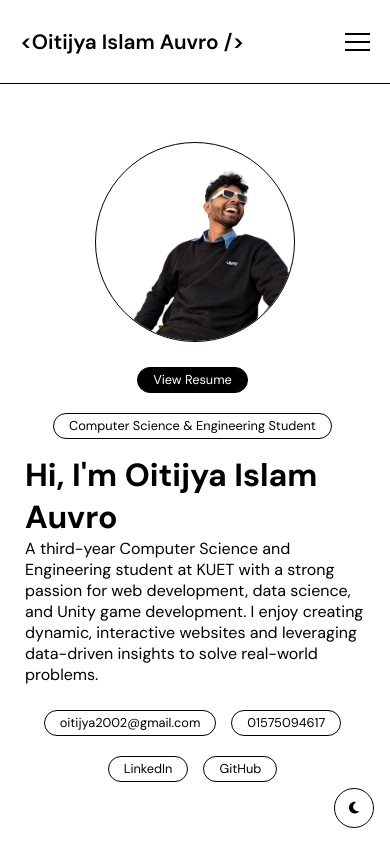
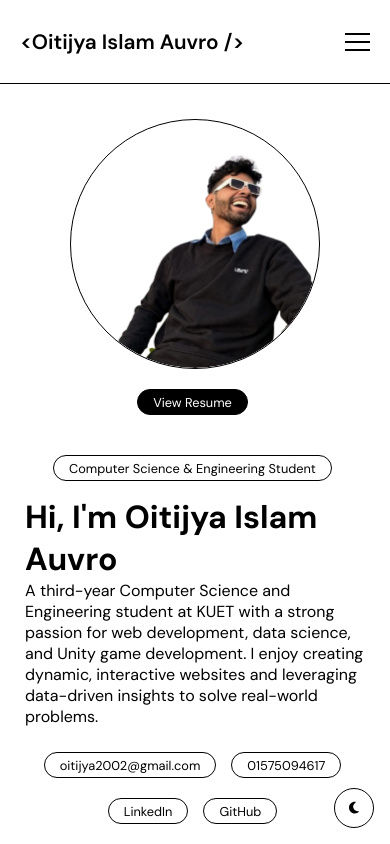
Before and after one commit to AuvroIslam/Porfolio_Website, a React (Create React App) app: page / in a window 390 px wide. Shown: the top 844 px of the page. Built offline with nearby package versions, Linux system fonts and the light colour scheme.

Commit message:
fixed profile pic issue in mobile device

```diff
--- a/src/Components/Hero/Hero.css
+++ b/src/Components/Hero/Hero.css
@@ -23,12 +23,15 @@
     border: var(--border);
     border-radius: 50%;
     margin-bottom: 20px;
+    overflow: hidden;
+    flex-shrink: 0;
 }
 
 .hero .avatar img{
     width: 100%;
     height: 100%;
     object-fit: cover;
+    object-position: center;
     border-radius: 50%;
 }
 
@@ -83,11 +86,13 @@
         display: flex;
         justify-content: center;
         align-items: center;
+        padding: 20px;
     }
 
     .hero .avatar{
-        width: 200px;
-        height: 200px;
+        width: 250px;
+        height: 250px;
+        margin-bottom: 15px;
     }
 
     .hero-content{
```
